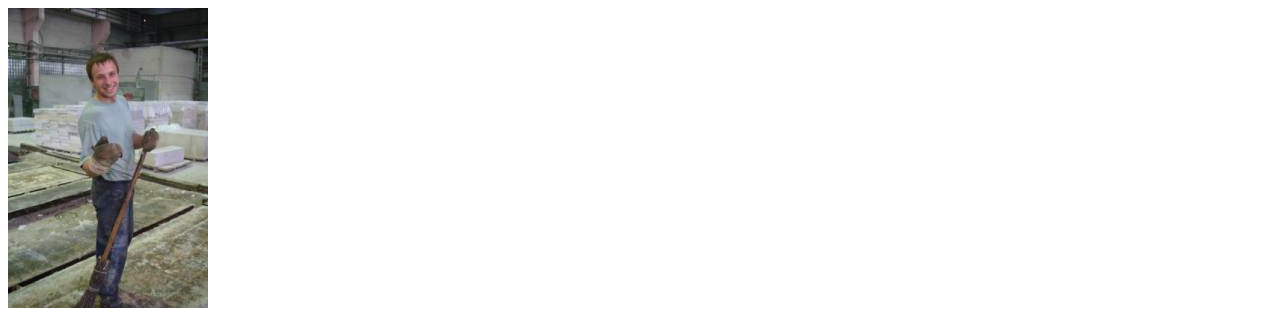
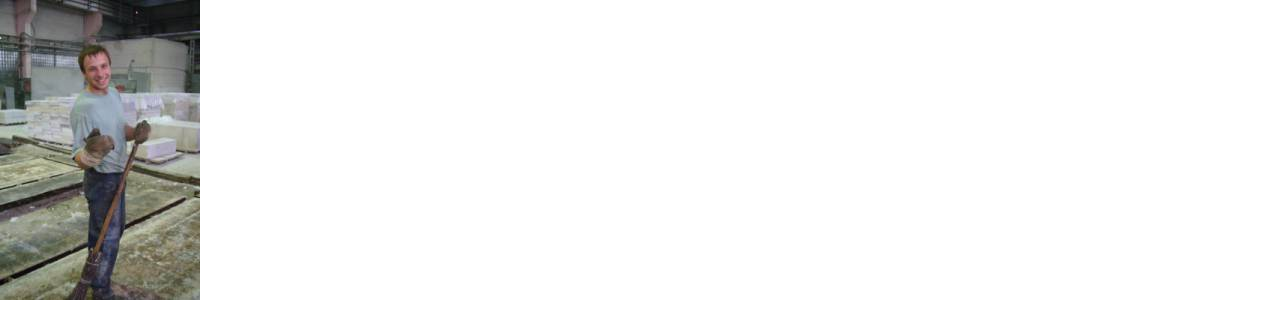
Before and after one commit to frontsideman/rsschool-codejam1-cv, a plain HTML site: page index.html in a window 1280 px wide. Shown: the top 320 px of the page. Drawn offline with nearby package versions, Linux system fonts and the light colour scheme.

Commit message:
feat: add normalize css

```diff
--- a/index.html
+++ b/index.html
@@ -6,6 +6,7 @@
   <meta name="viewport" content="width=device-width, initial-scale=1.0">
   <meta http-equiv="X-UA-Compatible" content="ie=edge">
   <title>Alexandr Sekunov CV</title>
+  <link rel="stylesheet" href="https://cdn.jsdelivr.net/npm/normalize.css@8.0.0/normalize.css">
 </head>
 
 <body>
```
